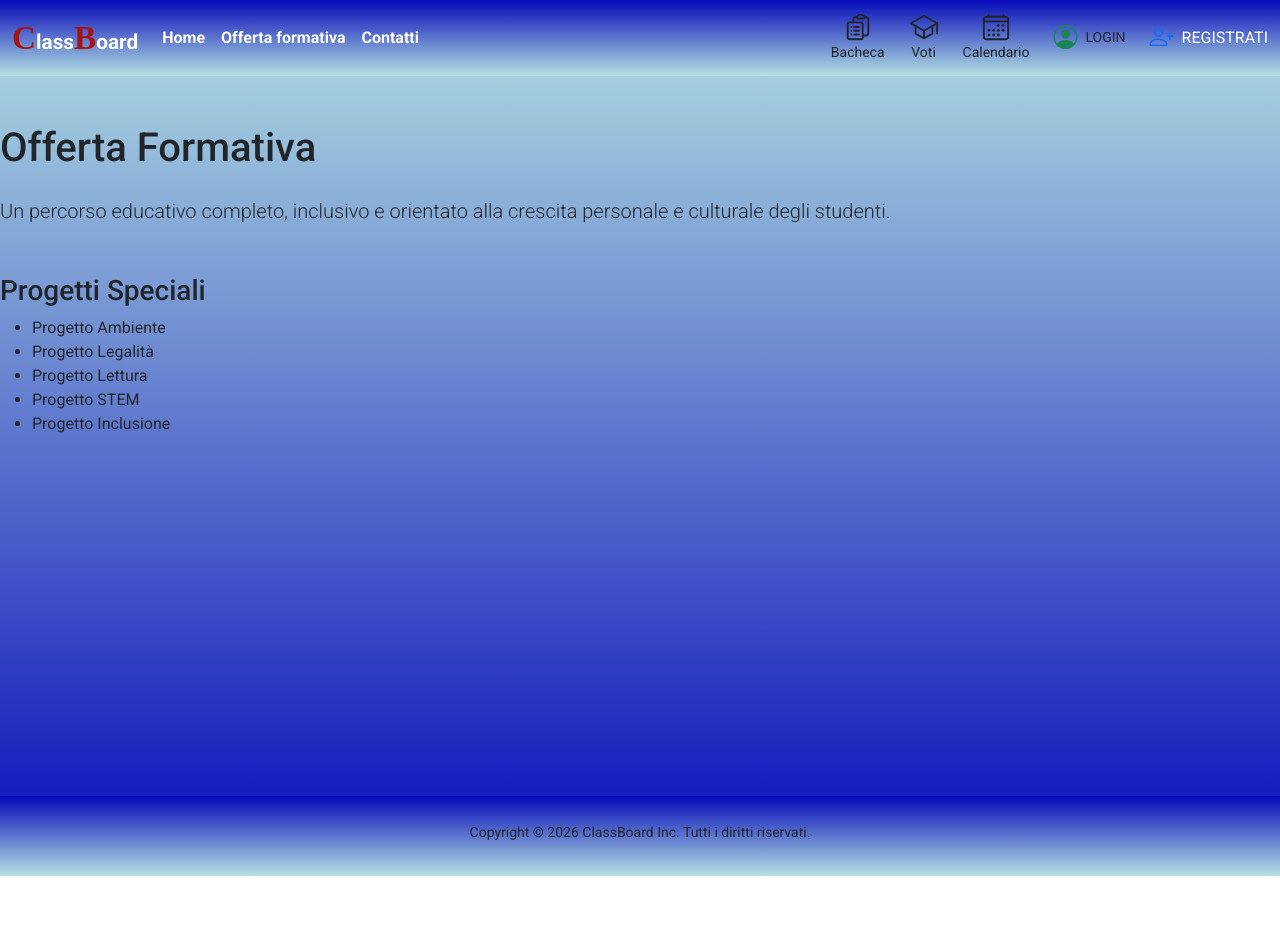
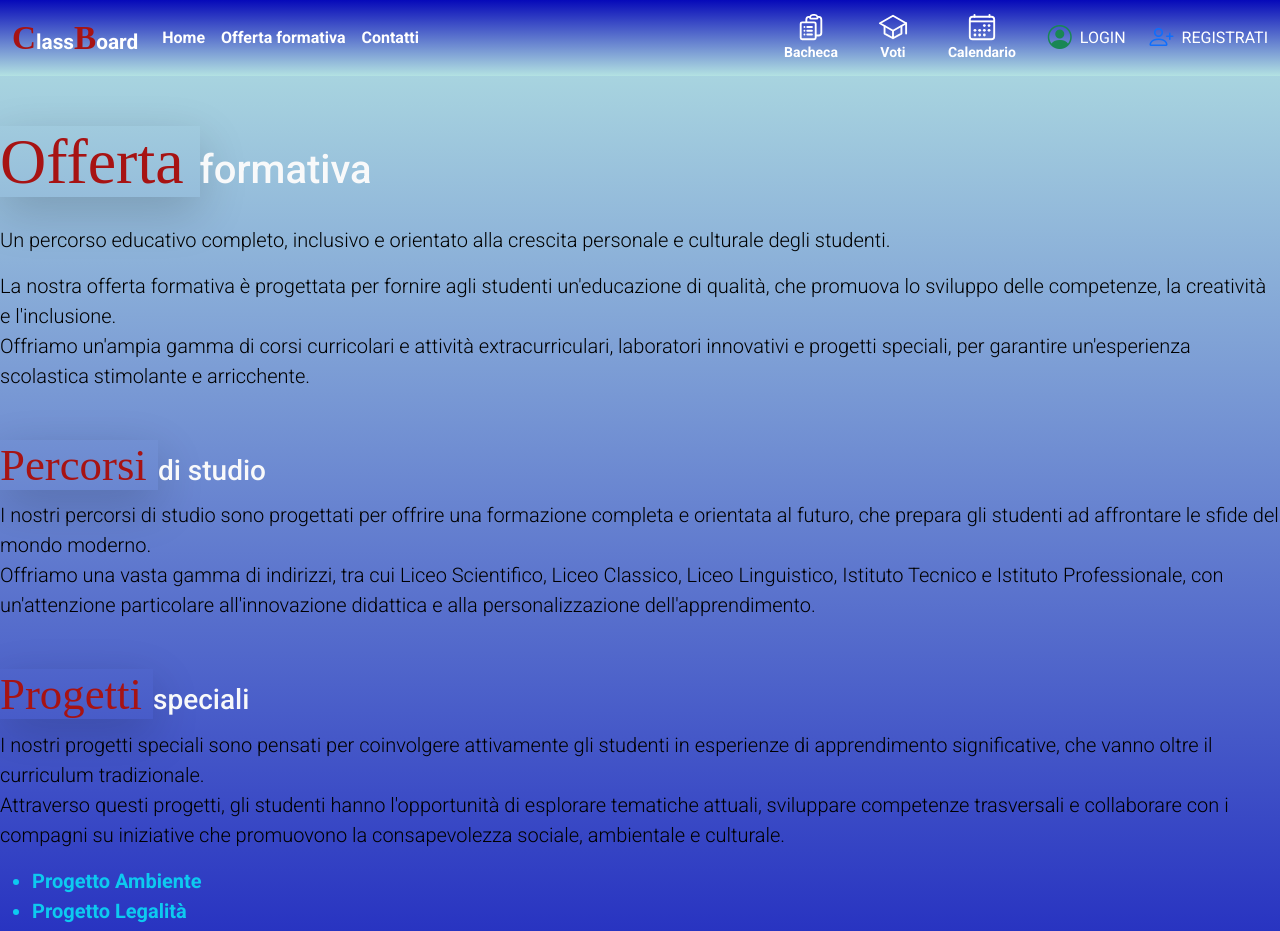
Before and after one commit to gentjanaH/registro-elettronico-frontend, a React (Vite) app: page /offerta_formativa in a window 1280 px wide. Shown: the top 931 px of the page. Before the commit the page ends 876 px from the top, so only its background shows below. Built offline with nearby package versions, Linux system fonts and the light colour scheme; a web font is replaced by a local one.

Commit message:
modifiche css

```diff
--- a/src/App.css
+++ b/src/App.css
@@ -36,11 +36,14 @@
     font-family: "Crafty Girls", cursive;
     color: rgb(167, 19, 19);
     font-size: 1.6em;
+
 }
 
 .testo-icone-navbar {
+    color: white;
     font-family: "Roboto", sans-serif;
     font-size: 14px;
+    font-weight: bold;
 }
 
 .testo-icone-navbar:hover {
@@ -53,6 +56,14 @@
 
 .testo-registrati:hover {
     color: #0D6EFD;
+}
+
+.testo-login {
+    color: white;
+}
+
+.testo-login:hover {
+    color: rgb(25, 135, 84);
 }
 
 /* BODY */
@@ -117,6 +128,13 @@
     color: rgb(167, 19, 19);
 }
 
+/* DATI DEI FIGLI */
+.add-child-button:hover {
+    background-color: blueviolet;
+    color: white;
+    border: white solid 1px;
+}
+
 /* FOOTER */
 
 .myFooter {
--- a/src/components/FormLogin.jsx
+++ b/src/components/FormLogin.jsx
@@ -35,7 +35,7 @@ const FormLogin = () => {
                         />
                     </Form.Group>
 
-                    <Button variant="primary" type="submit">
+                    <Button variant="primary" type="submit" className="add-child-button my-3">
                         Submit
                     </Button>
                 </Form>
--- a/src/components/FormRegistrazione.jsx
+++ b/src/components/FormRegistrazione.jsx
@@ -13,15 +13,19 @@ const FormRegistrazione = () => {
     return (
         <>
             <Row>
-                <Col xs={12} lg={6} className="align-content-center">
-                    <Form>
+                <Col xs={12} lg={6} className="d-flex justify-content-center align-content-center ">
+                    <Form className="w-75 w-md-25 m-auto">
                         <fieldset>
                             <Form.Group as={Row} className="my-3">
 
-                                <Col sm={12} className="d-flex justify-content-between align-items-center">
-                                    <Form.Label as="legend" className="w-25" sm={2}>
+                                <Col sm={12} >
+                                    <Row className="d-flex justify-content-between align-items-center w-100">
+                                        <Col xs={12} className="d-flex justify-content-center">
+                                            <Form.Label as="legend" className="text-center mb-3 titolo-carosello" sm={2}>
                                                 Ruolo
                                             </Form.Label>
+                                        </Col>
+                                        <Col xs={12} className="d-flex justify-content-around">
                                             <Form.Check
                                                 type="radio"
                                                 label="Studente"
@@ -52,6 +56,8 @@ const FormRegistrazione = () => {
                                                     setRuolo(e.target.value);
                                                 }}
                                             />
+                                        </Col>
+                                    </Row>
                                 </Col>
                             </Form.Group>
                         </fieldset>
@@ -86,18 +92,28 @@ const FormRegistrazione = () => {
                         {/* CAMPI PER IL GENITORE a cui andra passato lo stato del select*/}
                         <RegistrazioneGenitore ruolo={ruolo} />
 
+                        <Row>
+                            <Col xs={12} lg={5} className="my-3 d-flex justify-content-start">
+                                <Form.Group controlId="formHorizontalCheck">
 
-                        <Form.Group as={Row} className="mb-3" controlId="formHorizontalCheck">
-                            <Col sm={{ span: 10, offset: 2 }}>
-                                <Form.Check label="Remember me" />
+                                    <Form.Check label="Remember me" className="my-3 ms-2" />
+
+                                </Form.Group>
                             </Col>
+                            <Col xs={12} lg={7} className="my-3 d-flex justify-content-lg-end">
+                                <Form.Group controlId="formHorizontalSubmit">
+
+                                    <Button
+                                        type="submit"
+                                        size="lg"
+                                        className="add-child-button"
+                                    >
+                                        Sign in
+                                    </Button>
+
                                 </Form.Group>
-
-                        <Form.Group as={Row} className="mb-3">
-                            <Col sm={{ span: 10, offset: 2 }}>
-                                <Button type="submit">Sign in</Button>
                             </Col>
-                        </Form.Group>
+                        </Row>
                     </Form>
 
 
--- a/src/components/IconeNavbar.jsx
+++ b/src/components/IconeNavbar.jsx
@@ -13,14 +13,14 @@ const IconeNavbar = () => {
                     <Col>
                         {/* icone da mostrae al login */}
                         {/* VOTI-BACHECA-CALENDARIO-ACCOUNT */}
-                        <Link to="/bacheca" className="text-decoration-none text-dark d-flex flex-column align-items-center">
+                        <Link to="/bacheca" className="text-decoration-none text-dark d-flex flex-column align-items-center mx-2">
                             <HiOutlineClipboardDocumentList size={30} className="testo-icone-navbar" />
                             <span className="testo-icone-navbar">Bacheca</span>
                         </Link>
                     </Col>
 
                     <Col>
-                        <Link to="/voti" className="text-decoration-none text-dark d-flex flex-column align-items-center">
+                        <Link to="/voti" className="text-decoration-none text-dark d-flex flex-column align-items-center mx-2">
                             <IoSchoolOutline size={30} className="testo-icone-navbar" />
                             {/* nell'area professori qui ci sara CLASSI, una volta selezionata la classe, ci sara la CLASSE SCELTA */}
                             <span className="testo-icone-navbar ">Voti</span>
@@ -28,7 +28,7 @@ const IconeNavbar = () => {
                     </Col>
 
                     <Col>
-                        <Link to="/calendario" className="text-decoration-none text-dark d-flex flex-column align-items-center">
+                        <Link to="/calendario" className="text-decoration-none text-dark d-flex flex-column align-items-center mx-2">
                             <IoCalendarOutline size={30} className="testo-icone-navbar" />
                             <span className="testo-icone-navbar ">Calendario</span>
                         </Link>
@@ -38,7 +38,7 @@ const IconeNavbar = () => {
                         <Link to="/login" className="text-decoration-none text-dark d-flex align-items-center">
                             <i className="bi bi-person-circle me-2 fs-4 text-success"></i>
                             {/* se loggato iniziali nome e cognome, menù a tendina con account e LOGOUT */}
-                            <span className="testo-icone-navbar">LOGIN</span>
+                            <span className="testo-login">LOGIN</span>
                         </Link>
                     </Col>
                     <Col>
--- a/src/components/Materie.jsx
+++ b/src/components/Materie.jsx
@@ -3,13 +3,13 @@ import { Card, Col, Row } from "react-bootstrap";
 const Materie = () => {
     return (
         <div className="container my-5">
-            <h1 className="mb-4">Materie Insegnate</h1>
-            <p className="lead">
+            <h1 className="mb-4 text-light"><span className="lettera-logo">Materie </span>insegnate</h1>
+            <p className="lead text-black">
                 Esplora le materie che compongono il nostro curriculum scolastico, progettate per offrire una formazione completa e stimolante.
             </p>
 
             {/* In seguito le materie andranno aggiunte dinamicamente tramite API */}
-            <h3 className="mt-5">Materie di Base</h3>
+            <h3 className="mt-5 text-light">Materie di Base</h3>
             <Row className="g-3">
                 {[
                     "Italiano", "Matematica", "Storia", "Geografia", "Scienze",
--- a/src/components/OffertaFormativa.jsx
+++ b/src/components/OffertaFormativa.jsx
@@ -3,17 +3,39 @@ import { Container, Row, Col, Card } from "react-bootstrap";
 const OffertaFormativa = () => {
     return (
         <Container className="my-5">
-            <h1 className="mb-4">Offerta Formativa</h1>
-            <p className="lead">
+            <h1 className="mb-4 text-light"> <span className="lettera-logo shadow-lg">Offerta </span> formativa</h1>
+            <p className="lead text-black">
                 Un percorso educativo completo, inclusivo e orientato alla crescita personale e culturale degli studenti.
+            </p>
+            <p className="lead text-black">
+                La nostra offerta formativa è progettata per fornire agli studenti un'educazione di qualità,
+                che promuova lo sviluppo delle competenze, la creatività e l'inclusione.
+                <br />
+                Offriamo un'ampia gamma di corsi curricolari e attività extracurriculari,
+                laboratori innovativi e progetti speciali, per garantire un'esperienza scolastica stimolante e arricchente.
+            </p>
+
+            <h3 className="mt-5 text-light"> <span className="lettera-logo shadow-lg">Percorsi </span> di studio</h3>
+            <p className="lead text-black">
+                I nostri percorsi di studio sono progettati per offrire una formazione completa e orientata al futuro,
+                che prepara gli studenti ad affrontare le sfide del mondo moderno.
+                <br />
+                Offriamo una vasta gamma di indirizzi, tra cui Liceo Scientifico, Liceo Classico, Liceo Linguistico, Istituto Tecnico e Istituto Professionale,
+                con un'attenzione particolare all'innovazione didattica e alla personalizzazione dell'apprendimento.
             </p>
 
 
 
-
-
-            <h3 className="mt-5">Progetti Speciali</h3>
-            <ul>
+            <h3 className="mt-5 text-light"> <span className="lettera-logo shadow-lg">Progetti </span> speciali</h3>
+            <p className="lead text-black">
+                I nostri progetti speciali sono pensati per coinvolgere attivamente gli studenti in esperienze di apprendimento significative,
+                che vanno oltre il curriculum tradizionale.
+                <br />
+                Attraverso questi progetti, gli studenti hanno l'opportunità di esplorare tematiche attuali,
+                sviluppare competenze trasversali e collaborare con i compagni su iniziative che promuovono la consapevolezza sociale,
+                ambientale e culturale.
+            </p>
+            <ul className="fs-5 lead text-info fw-bold">
                 <li>Progetto Ambiente</li>
                 <li>Progetto Legalità</li>
                 <li>Progetto Lettura</li>
--- a/src/components/RegistrazioneGenitore.jsx
+++ b/src/components/RegistrazioneGenitore.jsx
@@ -30,7 +30,7 @@ const RegistrazioneGenitore = ({ ruolo }) => {
         <>
             {ruolo === "GENITORE" && (
                 <>
-                    <h3 className="text-center">Dati dei figli</h3>
+                    <h3 className="text-center my-5 titolo-carosello">Dati dei figli</h3>
 
                     {figli.map((figlio, index) => (
                         <Col key={index} className="mb-3 p-3 border rounded">
@@ -87,9 +87,9 @@ const RegistrazioneGenitore = ({ ruolo }) => {
 
                     <Button
                         type="button"
-                        variant="outline-primary"
+                        variant="outline-info"
                         size="sm"
-                        className="mt-3"
+                        className="my-3 add-child-button"
                         onClick={aggiungiFiglio}
                     >
                         <i className="bi bi-plus me-1"></i>
```
Lines whose indentation alone changed are shown as unchanged.
